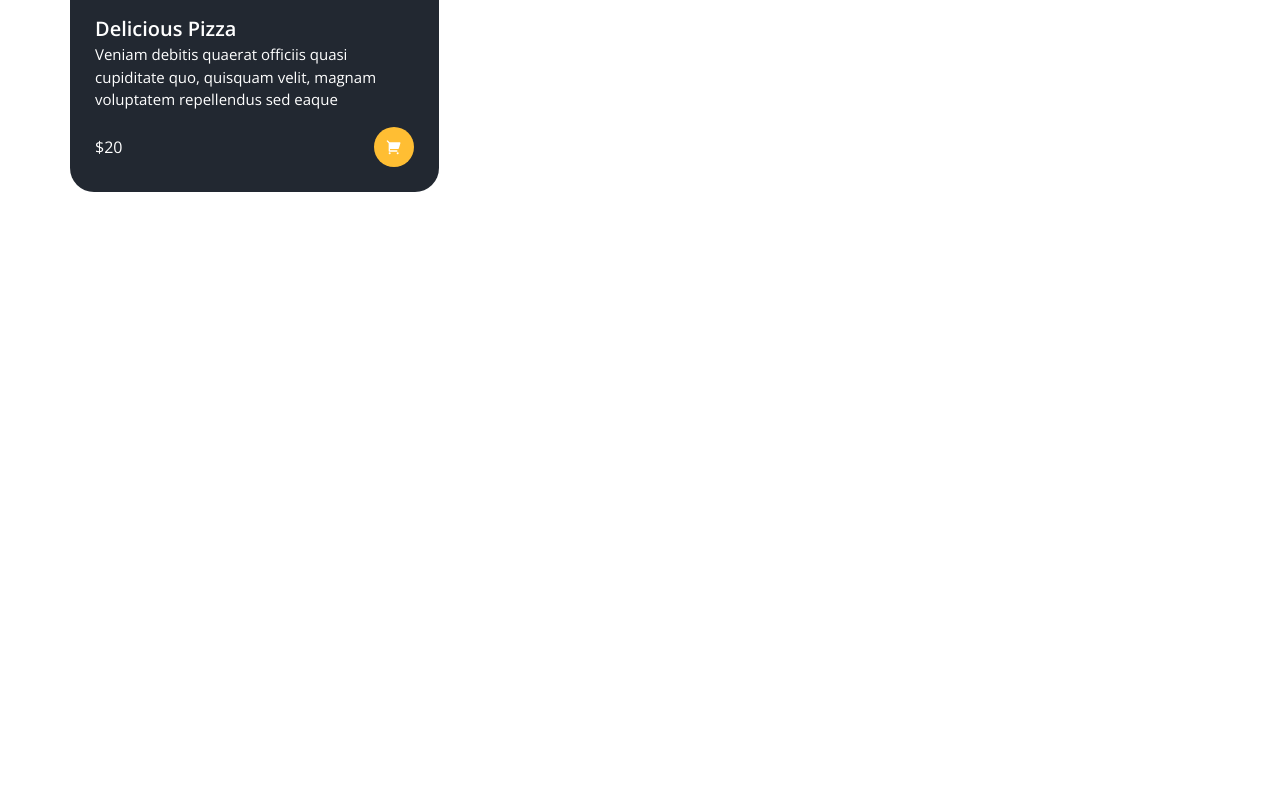
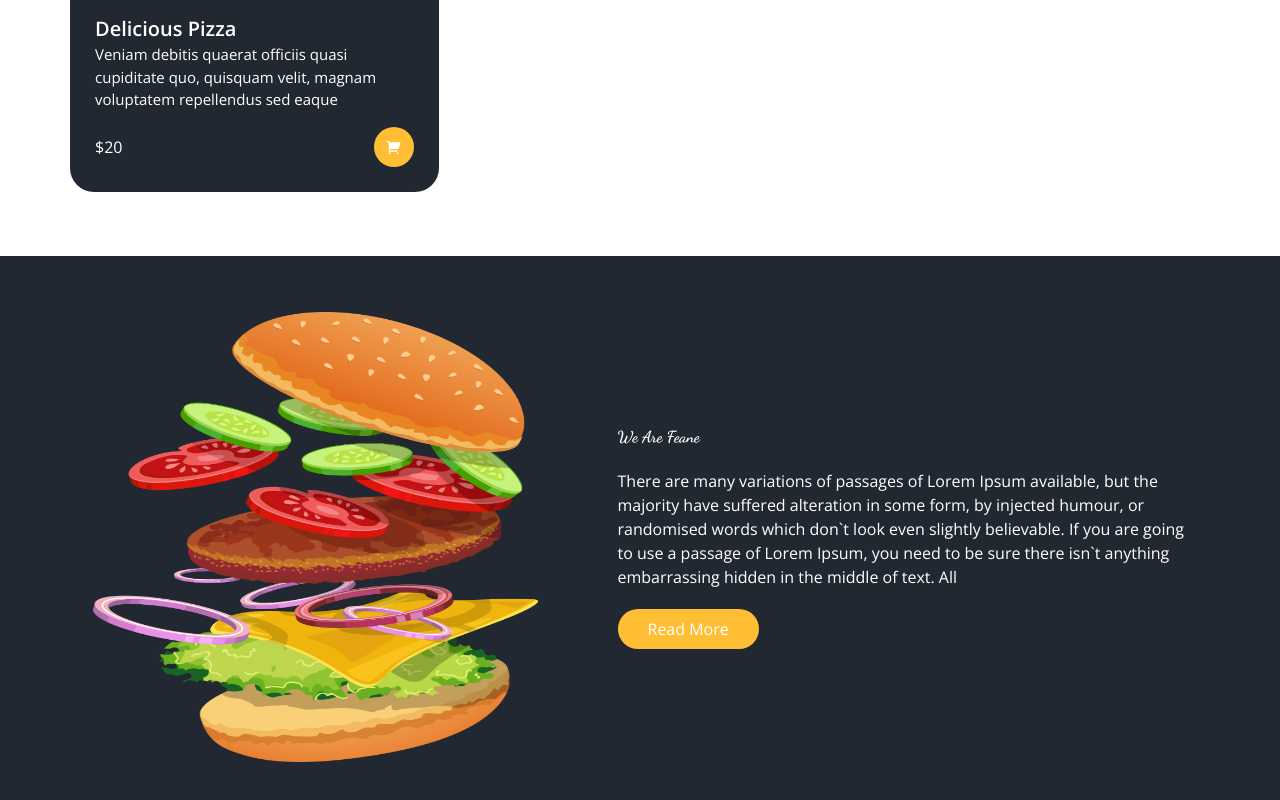
Before and after one commit to cihatsolak/nextjs-meal-master, a Next.js app: page /home in a window 1280 px wide. Shown: the part 2299-3099 px from the top of the page. Before the commit the page ends 2555 px from the top, so only its background shows below. Built offline with nearby package versions, Linux system fonts and the light colour scheme.

Commit message:
feat(client): add about component

```diff
--- /dev/null
+++ b/components/About.jsx
@@ -0,0 +1,28 @@
+import Image from "next/image";
+import Title from "./ui/Title";
+
+export default function About() {
+  return (
+    <div className="bg-secondary py-14">
+      <div className="container mx-auto flex items-center text-white gap-20 justify-center flex-wrap-reverse">
+        <div className="flex justify-center">
+          <div className="relative sm:w-[445px] sm-h-[600px]  flex justify-center w-[300px] h-[450px]">
+            <Image src="/images/about-img.png" alt="" fill />
+          </div>
+        </div>
+        <div className="md:w-1/2 ">
+          <Title addClass="text-[40px]">We Are Feane</Title>
+          <p className="my-5 flex flex-col items-center">
+            There are many variations of passages of Lorem Ipsum available, but
+            the majority have suffered alteration in some form, by injected
+            humour, or randomised words which don`t look even slightly
+            believable. If you are going to use a passage of Lorem Ipsum, you
+            need to be sure there isn`t anything embarrassing hidden in the
+            middle of text. All
+          </p>
+          <button className="btn-primary">Read More</button>
+        </div>
+      </div>
+    </div>
+  );
+}
--- a/pages/home/index.jsx
+++ b/pages/home/index.jsx
@@ -2,6 +2,7 @@
 import Carousel from "@/components/Carousel";
 import Campaigns from "@/components/Campaigns";
 import MenuWrapper from "@/components/product/MenuWrapper";
+import About from "@/components/About";
 
 export default function Index() {
   return (
@@ -9,6 +10,7 @@
       <Carousel />
       <Campaigns />
       <MenuWrapper />
+      <About />
     </>
   );
 }
```
Also changed, not shown: public/images/about-img.png (added).
